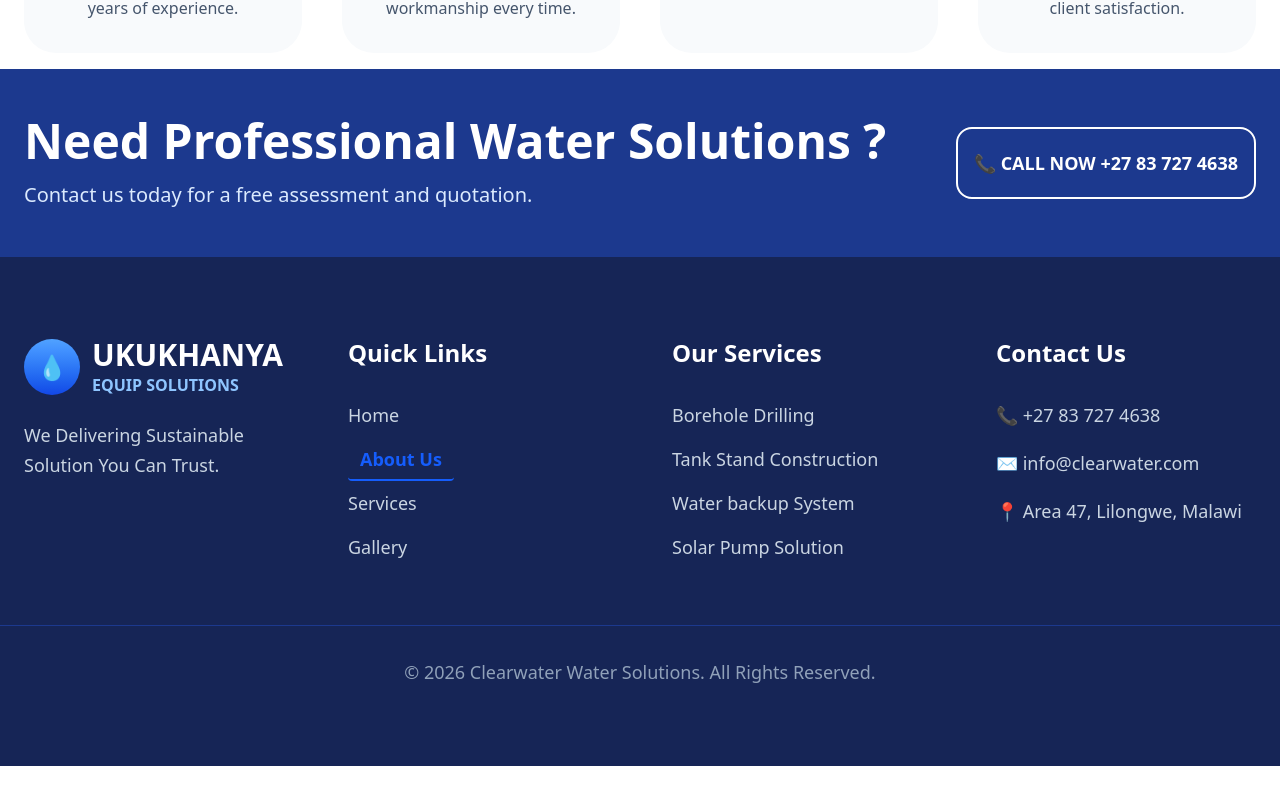
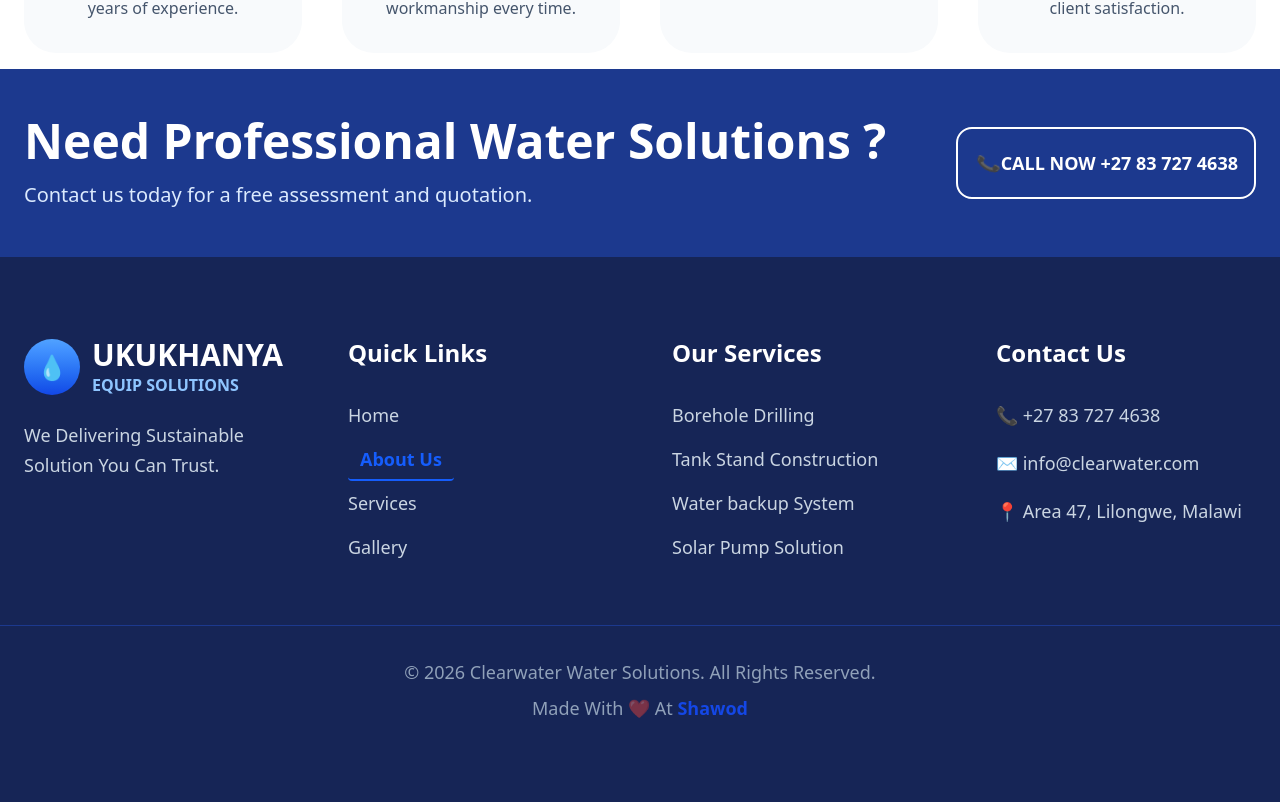
Before and after one commit to nqoh/Ukukhanya, a Vue app: page /aboutus in a window 1280 px wide. Shown: the part 1499-2301 px from the top of the page. Before the commit the page ends 2265 px from the top, so only its background shows below. Built offline with nearby package versions, Linux system fonts and the light colour scheme.

Commit message:
I just added shawod on footer and phone animations and fixed layout

```diff
--- a/src/components/App/Cta.vue
+++ b/src/components/App/Cta.vue
@@ -14,7 +14,7 @@
       </div>
 
       <button class="border-2 border-white text-white hover:bg-white hover:text-blue-700 transition px-4 py-5 rounded-2xl font-black text-lg">
-           📞 CALL NOW +27 83 727 4638
+           <span class="phone">📞</span> CALL NOW +27 83 727 4638
       </button>
     </div>
   </section>
@@ -25,5 +25,19 @@
 </script>
 
 <style scoped>
+.phone {
+    display: inline-block;
+    animation: ring 0.8s infinite;
+    transform-origin: top center;
+}
 
+@keyframes ring {
+    0%   { transform: rotate(0deg); }
+    15%  { transform: rotate(15deg); }
+    30%  { transform: rotate(-15deg); }
+    45%  { transform: rotate(12deg); }
+    60%  { transform: rotate(-12deg); }
+    75%  { transform: rotate(8deg); }
+    100% { transform: rotate(0deg); }
+}
 </style>
--- a/src/components/App/Hero.vue
+++ b/src/components/App/Hero.vue
@@ -7,13 +7,13 @@
             <slot name="title"></slot>
           </span> -->
 
-          <h1 class="text-5xl md:text-7xl font-black text-blue-950 leading-tight uppercase">
+          <h1 class="text-4xl md:text-7xl font-black text-blue-950 leading-tight uppercase">
             <slot name="sub-title"></slot>
           </h1>
 
-          <p class="text-gray text-lg leading-relaxed mt-2 max-w-3xl mx-auto">
+          <blockquote class="text-gray text-lg leading-relaxed px-2 mt-2 max-w-3xl mx-auto">
             <slot name="description"></slot>
-          </p>
+          </blockquote>
 
         </div>
       </section>
--- a/src/components/App/Services/services.vue
+++ b/src/components/App/Services/services.vue
@@ -131,7 +131,7 @@
     </div>
 
     <!-- SERVICE GRID -->
-    <div class="mt-20">
+    <div >
 
       <div class="text-center">
 
@@ -142,7 +142,7 @@
         </span>
 
         <h2
-          class="text-5xl font-black text-blue-950 mt-5"
+          class="text-4xl font-black text-blue-950 mt-5"
         >
           Complete Water Infrastructure Services
         </h2>
@@ -150,7 +150,7 @@
       </div>
 
       <div
-        class="grid md:grid-cols-2 lg:grid-cols-3 gap-10 mt-20"
+        class="grid md:grid-cols-2 lg:grid-cols-3 gap-10 mt-10"
       >
 
         <!-- CARD -->
--- a/src/components/App/home/Hero.vue
+++ b/src/components/App/home/Hero.vue
@@ -7,7 +7,7 @@
       <div class="px-6 lg:px-10 py-12" >
 
         <h1 class="lg:text-3xl text-2xl  leading-tight font-black text-blue-950 uppercase">
-          We Delivering Sustainable
+          Delivering Sustainable
           <span class="text-blue-600 block"  >
           Solution You Can Trust
           </span>
@@ -48,9 +48,9 @@
           </div>
         </div>
 
-        <div class="flex flex-wrap gap-5 mt-12">
-          <button class="bg-blue-700 hover:bg-blue-800 transition text-white px-8 py-5 rounded-2xl font-bold shadow-xl text-lg">
-            📞 CALL NOW: +27 83 727 4638
+        <div class="flex flex-wrap justify-center gap-5 mt-12">
+          <button class="bg-blue-700 hover:bg-blue-800 transition text-white px-10 py-5 rounded-2xl font-bold shadow-xl text-lg">
+            <span class="phone">📞</span> CALL NOW: +27 83 727 4638
           </button>
         </div>
       </div>
@@ -74,5 +74,19 @@
 </script>
 
 <style scoped>
+.phone {
+    display: inline-block;
+    animation: ring 0.8s infinite;
+    transform-origin: top center;
+}
 
+@keyframes ring {
+    0%   { transform: rotate(0deg); }
+    15%  { transform: rotate(15deg); }
+    30%  { transform: rotate(-15deg); }
+    45%  { transform: rotate(12deg); }
+    60%  { transform: rotate(-12deg); }
+    75%  { transform: rotate(8deg); }
+    100% { transform: rotate(0deg); }
+}
 </style>
--- a/src/components/AppFooter.vue
+++ b/src/components/AppFooter.vue
@@ -51,9 +51,13 @@
       </div>
     </div>
 
-    <div class="border-t border-blue-900 mt-16 pt-8 text-center text-slate-400 text-lg px-6">
+    <div class="border-t border-blue-900 mt-16 pt-8 text-center text-slate-400 text-lg ">
       © 2026 Clearwater Water Solutions. All Rights Reserved.
+      <p class="mt-2">
+        Made With <span class="love">❤️</span>  At  <a href="https://shawod.com" class="text-blue-700 font-black " target="_blank">Shawod</a>
+      </p>
     </div>
+
   </footer>
 </template>
 
@@ -62,5 +66,16 @@
 </script>
 
 <style scoped>
+.love {
+    color: red;
+    font-size: 18px;
+    animation: blink 1.5s infinite;
+}
+
+@keyframes blink {
+    0%   { opacity: 1; }
+    50%  { opacity: 0.4; }
+    100% { opacity: 1; }
+}
 
 </style>
--- a/src/components/AppHeader.vue
+++ b/src/components/AppHeader.vue
@@ -21,7 +21,7 @@
 
       <div class="flex items-center gap-6">
         <div class="hidden md:flex items-center gap-2 text-blue-700 font-bold">
-          <span class="text-xl">📞</span>
+          <span class="text-xl" >📞</span>
           <span>+27 83 727 4638</span>
         </div>
 
```
